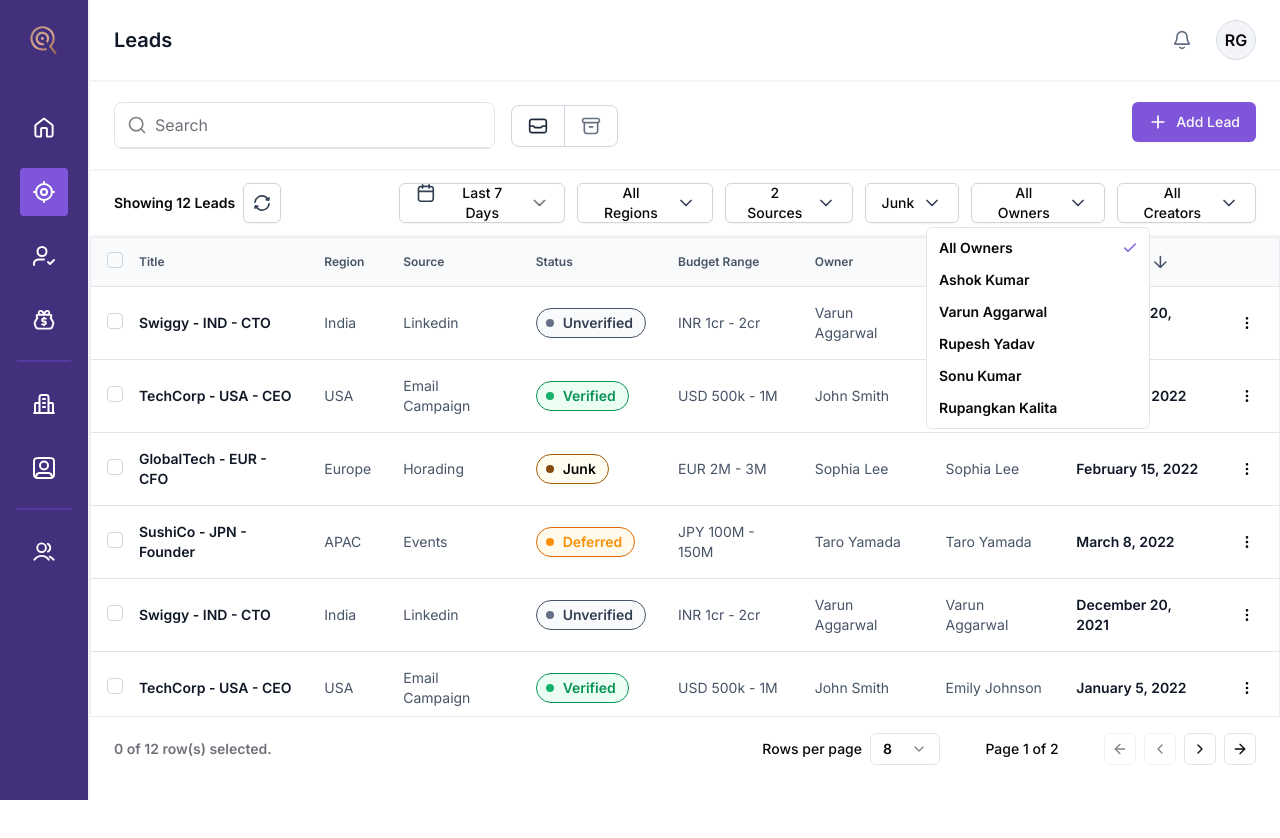
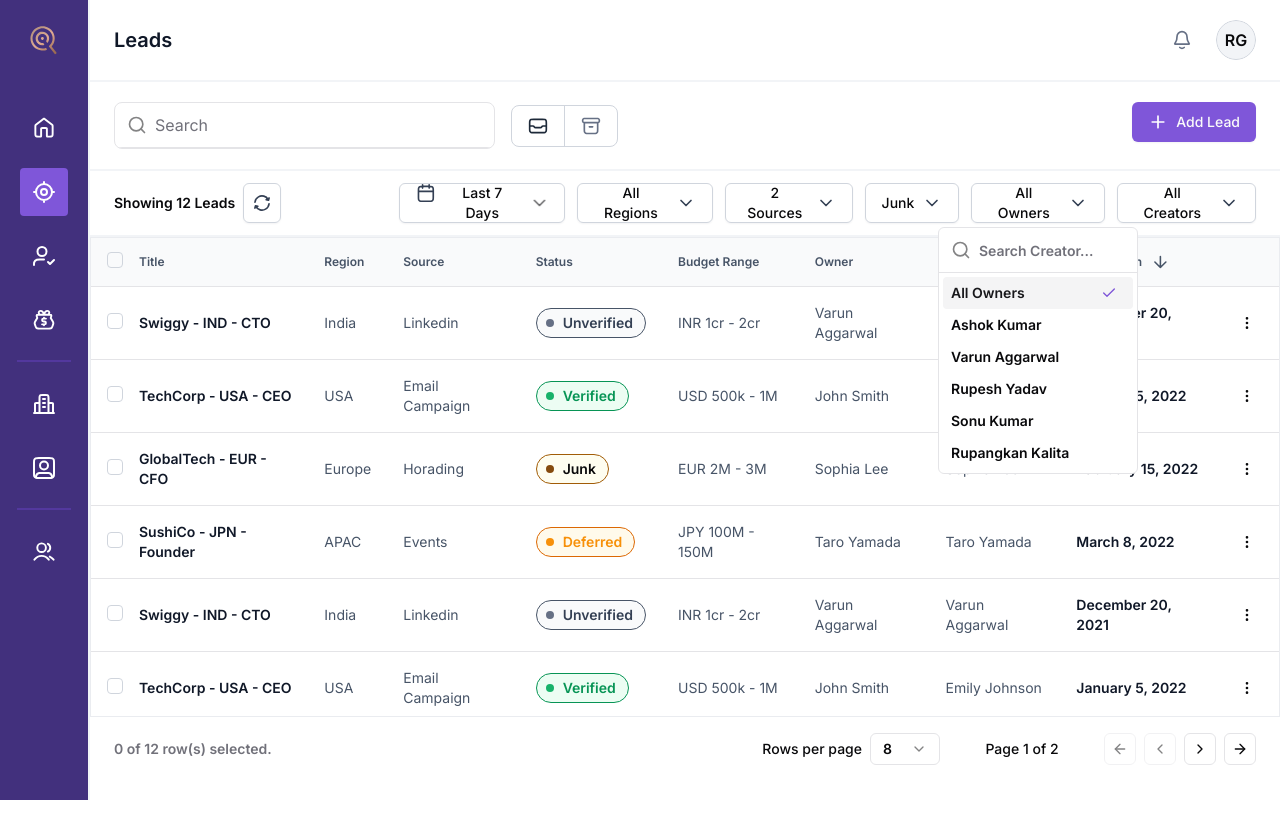
Before and after one commit to gurpreetsinghpq/pq-crm, a Next.js app: page /dashboard in a window 1280 px wide. Both pictures are taken after a click on the button "All Owners". Built offline with nearby package versions, Linux system fonts and the light colour scheme.

Commit message:
fix: searchable dropdowns

```diff
--- a/src/app/constants/constants.ts
+++ b/src/app/constants/constants.ts
@@ -171,6 +171,10 @@
 ]
 
 const CREATORS:IValueLabel[] = [
+    {
+        value: "allCreators",
+        label: "All Creators"
+    },
     {
         value: "ashokKumar",
         label: "Ashok Kumar"
--- a/src/components/custom/leads.tsx
+++ b/src/components/custom/leads.tsx
@@ -46,8 +46,8 @@
     owners: z.array(z.string()).refine((value) => value.some((item) => item), {
         message: "You have to select at least one Owner.",
     }),
-    creators: z.string({
-        required_error: "Please select a creator"
+    creators: z.array(z.string()).refine((value) => value.some((item) => item), {
+        message: "You have to select at least one Creator.",
     }),
     regions: z.array(z.string()).refine((value) => value.some((item) => item), {
         message: "You have to select at least one region.",
@@ -68,7 +68,8 @@
             regions: ["allRegions"],
             sources: ["referral", "events"],
             statuses: ["junk"],
-            owners: ['allOwners']
+            owners: ['allOwners'],
+            creators: ['allCreators']
         }
     })
 
@@ -347,33 +348,59 @@
                                 <FormField
                                     control={form.control}
                                     name="owners"
-                                    render={({ field }) => {
-                                        return <DropdownMenu >
-                                            <DropdownMenuTrigger asChild>
-                                                <Button variant="google" className="flex flex-row gap-2">{formatData(field.value, 'Owners', owners)}
+                                    render={({ field }) => (
+                                        <FormItem>
+                                            <Popover>
+                                                <PopoverTrigger asChild>
+                                                    <FormControl>
+                                                        <Button variant={"google"} className="flex flex-row gap-2">
+                                                            {/* {
+                                                                field.value ? creators.find((creator) => creator.value === field.value)?.label : "Select creator"
+                                                            } */}
+                                                            {formatData(field.value, 'Owners', owners)}
                                                             <Image width={20} height={20} alt="Refresh" src={"/chevron-down.svg"} />
                                                         </Button>
-                                            </DropdownMenuTrigger>
-                                            <DropdownMenuContent className="w-56">
-                                                {
-                                                    owners.map((owner) => {
-                                                        return <DropdownMenuCheckboxItem
+                                                    </FormControl>
+                                                </PopoverTrigger>
+                                                <PopoverContent className="w-[200px] p-0">
+                                                    <Command>
+                                                        <CommandInput placeholder="Search Creator..." />
+                                                        <CommandEmpty>No creators found.</CommandEmpty>
+                                                        <CommandGroup>
+                                                            {owners.map((owner) => (
+                                                                <CommandItem
+                                                                    value={owner.label}
                                                                     key={owner.value}
-                                                            checked={owner.isDefault && field.value.length === 0 ? true : field.value?.includes(owner.value)}
-                                                            onCheckedChange={(checked) => {
-                                                                if (!checked && field.value.length === 1) {
-                                                                    return field.onChange(['allOwners'])
+                                                                    onSelect={() => {
+                                                                        if (field.value?.length === 1 && field.value?.includes(owner.value)) {
+                                                                            form.setValue("owners", ["allOwners"])
                                                                         }
-                                                                return checked ? field.onChange([...field.value, owner.value]) : field.onChange(field.value?.filter((value) => value != owner.value))
+                                                                        else if (field.value?.includes(owner.value)) {
+                                                                            form.setValue("owners", field.value?.filter((val) => val !== owner.value))
+                                                                        } else {
+                                                                            form.setValue("owners", [...field.value, owner.value])
+                                                                        }
                                                                     }}
                                                                 >
+                                                                    <div className="flex flex-row items-center justify-between w-full">
                                                                         {owner.label}
-                                                        </DropdownMenuCheckboxItem>
-                                                    })
-                                                }
-                                            </DropdownMenuContent>
-                                        </DropdownMenu>
-                                    }}
+                                                                        <Check
+                                                                            className={cn(
+                                                                                "mr-2 h-4 w-4 text-purple-600",
+                                                                                field.value?.includes(owner.value)
+                                                                                    ? "opacity-100"
+                                                                                    : "opacity-0"
+                                                                            )}
+                                                                        />
+                                                                    </div>
+                                                                </CommandItem>
+                                                            ))}
+                                                        </CommandGroup>
+                                                    </Command>
+                                                </PopoverContent>
+                                            </Popover>
+                                        </FormItem>
+                                    )}
                                 />
 
                             </div>
@@ -392,14 +419,14 @@
                                                             {/* {
                                                                 field.value ? creators.find((creator) => creator.value === field.value)?.label : "Select creator"
                                                             } */}
-                                                            All Creators
+                                                            {formatData(field.value, 'Creators', creators)}
                                                             <Image width={20} height={20} alt="Refresh" src={"/chevron-down.svg"} />
                                                         </Button>
                                                     </FormControl>
                                                 </PopoverTrigger>
                                                 <PopoverContent className="w-[200px] p-0">
                                                     <Command>
-                                                        <CommandInput placeholder="Search creator..." />
+                                                        <CommandInput placeholder="Search Creator..." />
                                                         <CommandEmpty>No creators found.</CommandEmpty>
                                                         <CommandGroup>
                                                             {creators.map((creator) => (
@@ -407,7 +434,14 @@
                                                                     value={creator.label}
                                                                     key={creator.value}
                                                                     onSelect={() => {
-                                                                        form.setValue("creators", creator.value)
+                                                                        if (field.value?.length === 1 && field.value?.includes(creator.value)) {
+                                                                            form.setValue("creators", ["allCreators"])
+                                                                        }
+                                                                        else if (field.value?.includes(creator.value)) {
+                                                                            form.setValue("creators", field.value?.filter((val) => val !== creator.value))
+                                                                        } else {
+                                                                            form.setValue("creators", [...field.value, creator.value])
+                                                                        }
                                                                     }}
                                                                 >
                                                                     <div className="flex flex-row items-center justify-between w-full">
@@ -415,7 +449,7 @@
                                                                         <Check
                                                                             className={cn(
                                                                                 "mr-2 h-4 w-4 text-purple-600",
-                                                                                creator.value === field.value
+                                                                                field.value?.includes(creator.value)
                                                                                     ? "opacity-100"
                                                                                     : "opacity-0"
                                                                             )}
```
Lines whose indentation alone changed are shown as unchanged.
